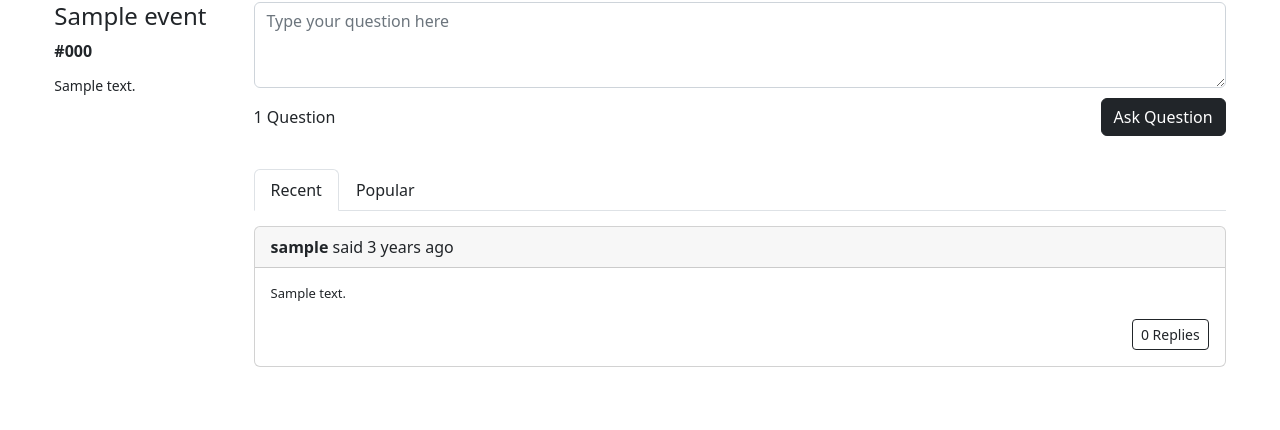
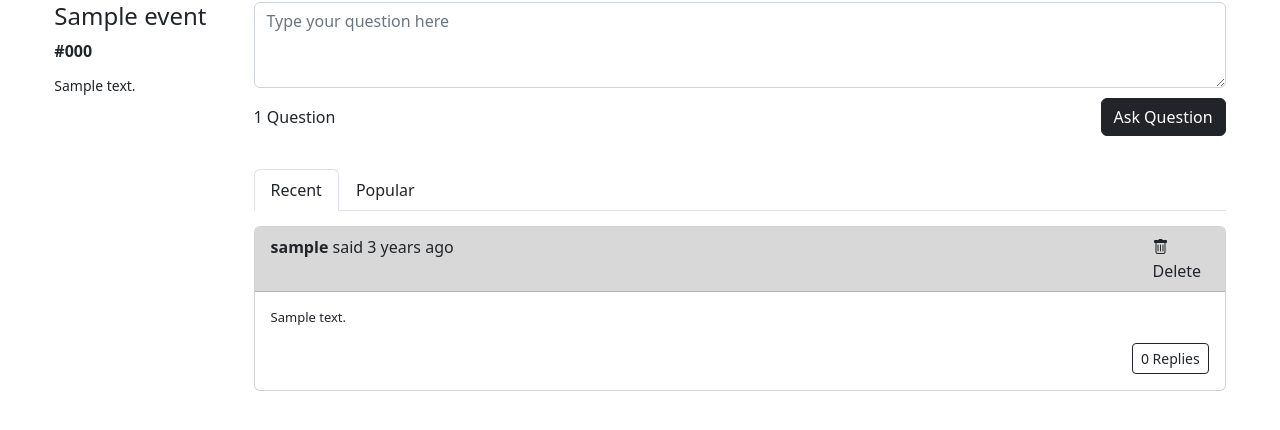
Before and after one commit to erinbedri/DoLis---slido-clone, a Django app: page /event/1/ in a window 1280 px wide. Shown: the part 78-508 px from the top of the page. Run offline with Django 4.2, Linux system fonts and the light colour scheme; a user stored in the database is signed in; tables that the repository leaves empty hold one stand-in row (values such as "Sample post").

Commit message:
color own questions

```diff
--- a/templates/core/event-details.html
+++ b/templates/core/event-details.html
@@ -8,7 +8,6 @@
                 <b>#{{ event.code }}</b>
                 <p style="margin-top: 10px"><small>{{ event.description }}</small></p>
             </div>
-
 
             <div class="col-10">
                 {% if not request.user.is_authenticated %}
@@ -36,7 +35,6 @@
                         </form>
                     </div>
                 {% endif %}
-
                 <br>
 
                 <nav>
@@ -56,12 +54,18 @@
                         {% for question in questions %}
                             {% if not question.parent %}
                                 <div class="card" style="margin-top: 15px">
-                                    <div class="card-header">
+                                    <div class="card-header" {% if request.user == question.author %}
+                                         style="background-color: #D8D8D8" {% endif %}>
                                         <div class="row">
                                             <div class="col">
-                                                <b>{{ question.author }}</b> said {{ question.created_at|timesince }}
-                                                ago
+                                                <b>{{ question.author }}</b>
+                                                said {{ question.created_at|timesince }} ago
                                             </div>
+                                            {% if request.user == question.author %}
+                                                <div class="col-1">
+                                                    <a href="#" class="link-dark"><i class="bi bi-trash"></i></a> Delete
+                                                </div>
+                                            {% endif %}
                                         </div>
                                     </div>
                                     <div class="card-body">
@@ -80,6 +84,7 @@
                                                     {{ question.replies.all.count }} Replies
                                                 {% endif %}
                                             </button>
+
                                             <!-- Modal -->
                                             <div class="modal fade" id="question{{ question.id }}" tabindex="-1"
                                                  aria-labelledby="exampleModalLabel" aria-hidden="true">
@@ -101,6 +106,7 @@
                                                                 There are no replies.
                                                             {% endfor %}
                                                         </div>
+
                                                         {% if request.user.is_authenticated %}
                                                             <div class="modal-footer">
                                                                 <form action="{% url 'core:event details' event.id %}"
@@ -121,6 +127,7 @@
                                                                 </form>
                                                             </div>
                                                         {% endif %}
+
                                                     </div>
                                                 </div>
                                             </div>
```
